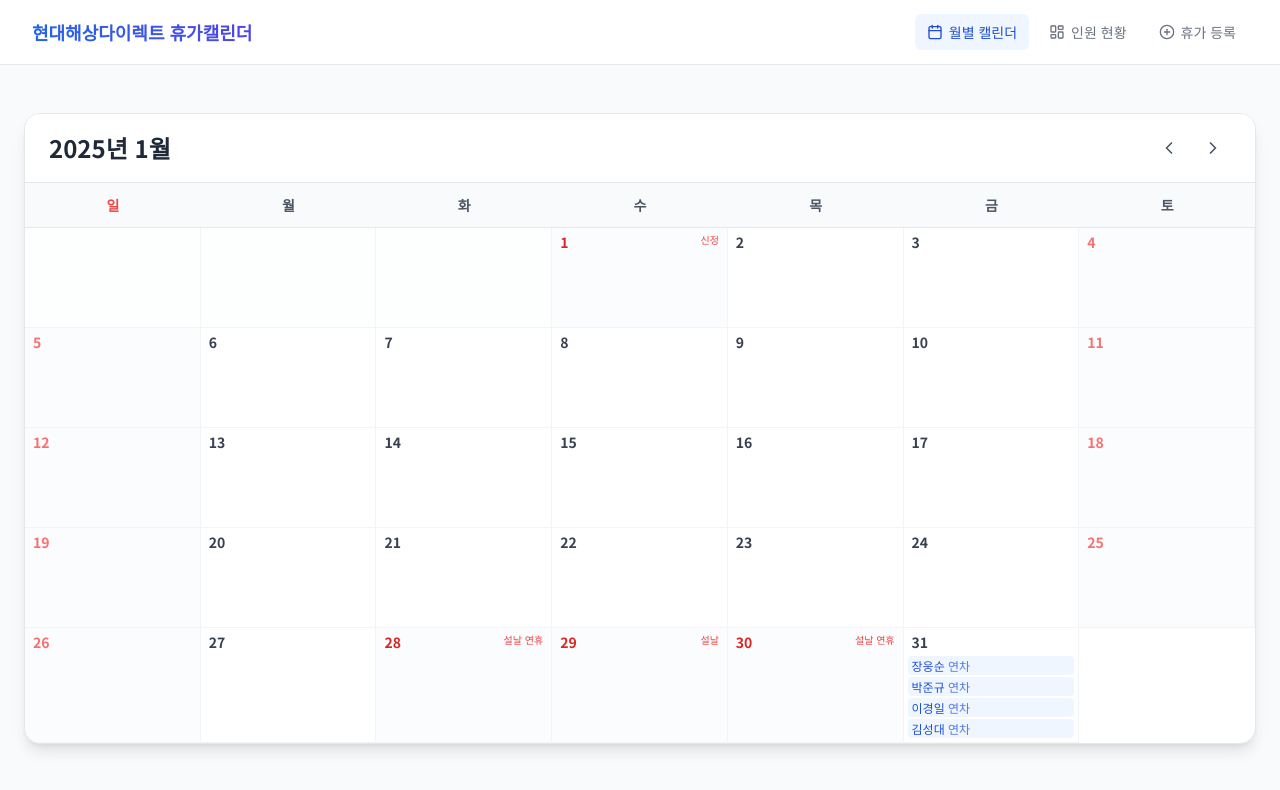
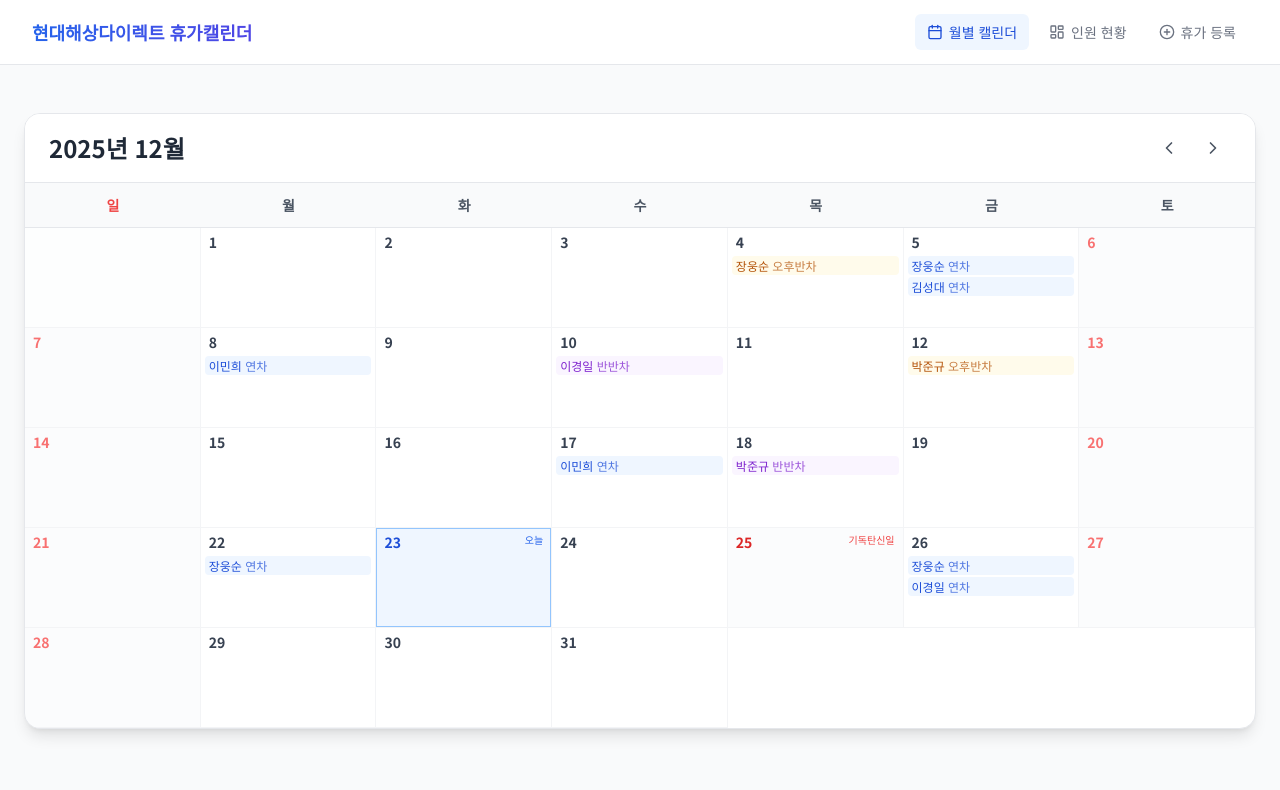
Before and after one commit to woong-ninano/Project-Vacation-Calendar, a React (Vite) app: page / in a window 1280 px wide. Shown: the top 790 px of the page. Built offline with nearby package versions, Linux system fonts and the light colour scheme.

Commit message:
feat(Calendar): Initialize calendar to current date and highlight today
The calendar view now defaults to the current month and year upon initialization, rather than a fixed date in 2025. Additionally, the current day is highlighted to improve user orientation and immediate context.

```diff
--- a/components/Calendar.tsx
+++ b/components/Calendar.tsx
@@ -4,7 +4,8 @@ import { getEmployees, getVacations, removeVacation, getHolidays } from '../serv
 import { Employee, VacationEntry, VacationType, Holiday } from '../types';
 
 export const CalendarView: React.FC = () => {
-  const [currentDate, setCurrentDate] = useState(new Date(2025, 0, 1));
+  // Initialize with current date instead of fixed date
+  const [currentDate, setCurrentDate] = useState(new Date());
   const [employees, setEmployees] = useState<Employee[]>([]);
   const [vacations, setVacations] = useState<VacationEntry[]>([]);
   const [holidays, setHolidays] = useState<Holiday[]>([]);
@@ -57,6 +58,10 @@ export const CalendarView: React.FC = () => {
     const daysInMonth = getDaysInMonth(year, month);
     const startDay = getFirstDayOfMonth(year, month);
 
+    // Calculate today's date string for highlighting
+    const today = new Date();
+    const todayStr = `${today.getFullYear()}-${String(today.getMonth() + 1).padStart(2, '0')}-${String(today.getDate()).padStart(2, '0')}`;
+
     const days = [];
 
     // Empty cells
@@ -72,17 +77,24 @@ export const CalendarView: React.FC = () => {
 
       const holiday = holidays.find(h => h.date === dateStr);
       const isHoliday = !!holiday;
+      const isToday = dateStr === todayStr;
 
       // Text Color Logic
       let dateTextColor = 'text-gray-700';
       if (isWeekend) dateTextColor = 'text-red-400';
       if (isHoliday) dateTextColor = 'text-red-600';
+      if (isToday) dateTextColor = 'text-blue-700 font-bold';
+
+      // Background Color Logic
+      let cellBgClass = 'bg-white';
+      if (isWeekend || isHoliday) cellBgClass = 'bg-slate-50/50';
+      if (isToday) cellBgClass = 'bg-blue-50 ring-1 ring-inset ring-blue-300';
 
       days.push(
         <div
           key={day}
           onClick={() => handleDayClick(dateStr)}
-          className={`min-h-[80px] md:min-h-[100px] p-1 border-r border-b border-gray-100 cursor-pointer transition-colors active:bg-gray-100 ${isWeekend || isHoliday ? 'bg-slate-50/50' : 'bg-white'}`}
+          className={`min-h-[80px] md:min-h-[100px] p-1 border-r border-b border-gray-100 cursor-pointer transition-colors active:bg-gray-100 ${cellBgClass}`}
         >
           <div className="flex justify-between items-start mb-1">
             <span className={`text-xs md:text-sm font-semibold pl-1 ${dateTextColor}`}>
@@ -92,6 +104,9 @@ export const CalendarView: React.FC = () => {
               <span className="text-[10px] text-red-500 font-medium pr-1 truncate max-w-[60px] md:max-w-none text-right">
                 {holiday.name}
               </span>
+            )}
+            {isToday && !isHoliday && (
+              <span className="text-[10px] text-blue-600 font-medium pr-1">오늘</span>
             )}
           </div>
 
```
